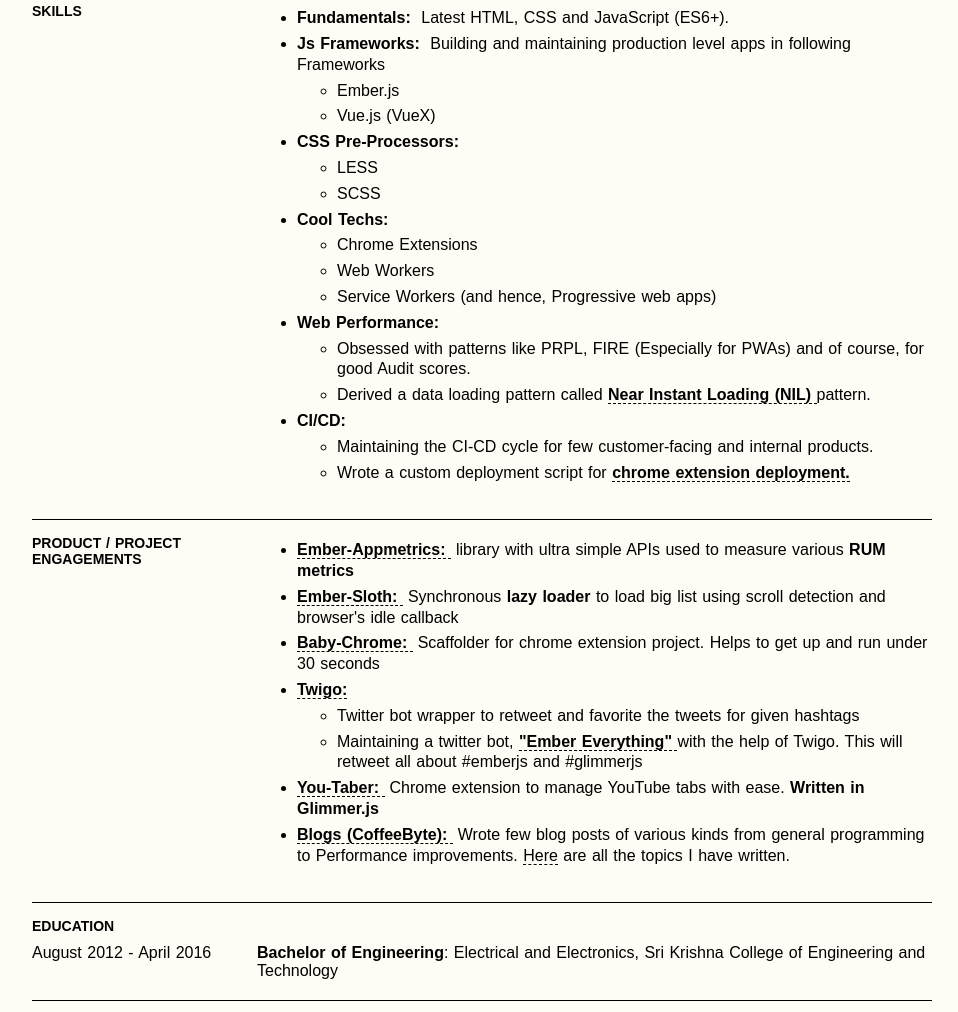
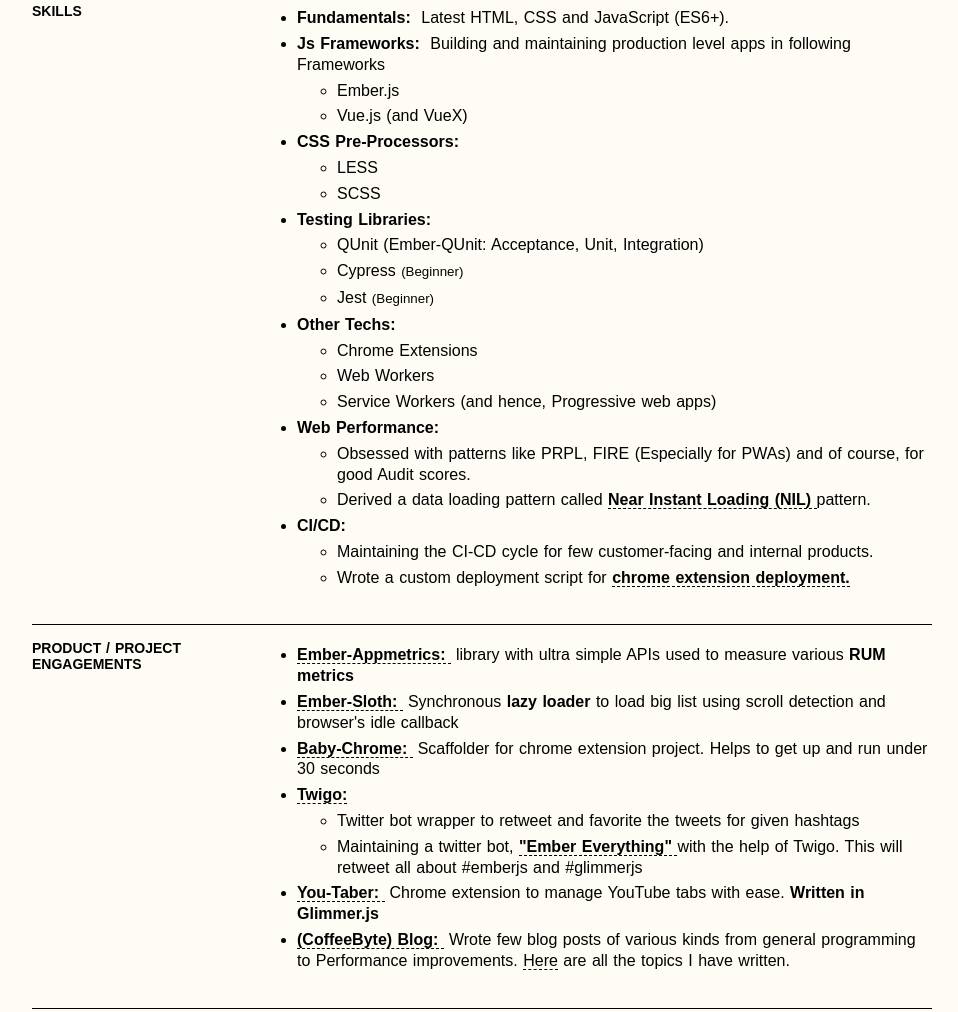
Before and after one commit to gokatz/web-resume, a website built with Parcel: page index.html in a window 1280 px wide. Shown: the part 766-1778 px from the top of the page, without its empty margins (158-1116 px from the left). Built offline with nearby package versions, Linux system fonts and the light colour scheme; a web font is replaced by a local one.

Commit message:
revamp: testing section

```diff
--- a/index.html
+++ b/index.html
@@ -113,7 +113,7 @@
             <span class="topic-title"> Js Frameworks: </span> Building and maintaining production level apps in following Frameworks
             <ul>
               <li>Ember.js</li>
-              <li>Vue.js (VueX)</li>
+              <li>Vue.js (and VueX)</li>
             </ul>
           </li>
           <li> <span class="topic-title"> CSS Pre-Processors: </span>
@@ -122,7 +122,14 @@
               <li>SCSS</li>
             </ul>
           </li>
-          <li> <span class="topic-title"> Cool Techs: </span>
+          <li> <span class="topic-title"> Testing Libraries: </span>
+            <ul>
+              <li>QUnit (Ember-QUnit: Acceptance, Unit, Integration)</li>
+              <li>Cypress <small>(Beginner)</small> </li>
+              <li>Jest <small>(Beginner)</small></li>
+            </ul>
+          </li>
+          <li> <span class="topic-title"> Other Techs: </span>
             <ul>
               <li> Chrome Extensions</li>
               <li>Web Workers</li>
@@ -187,7 +194,7 @@
 						<a href="https://chrome.google.com/webstore/detail/you-taber/cgffahicpmdghffiephekgikaajnlilm" target="_blank" rel="noopener noreferrer">You-Taber: </a> </span> Chrome extension to manage YouTube tabs with ease. <b>Written in Glimmer.js </b> </li>
 					<li>
 						<span class="topic-title">
-							<a href="https://blog.gokatz.me/" target="_blank" rel="noopener noreferrer"> Blogs (CoffeeByte): </a> </span>
+							<a href="https://blog.gokatz.me/" target="_blank" rel="noopener noreferrer"> (CoffeeByte) Blog: </a> </span>
 					  		Wrote few blog posts of various kinds from general programming to Performance improvements. <a href="https://blog.gokatz.me" target="_blank" rel="noopener noreferrer">Here</a> are all the topics I have written.
 					</li>
 				</ul>
```
